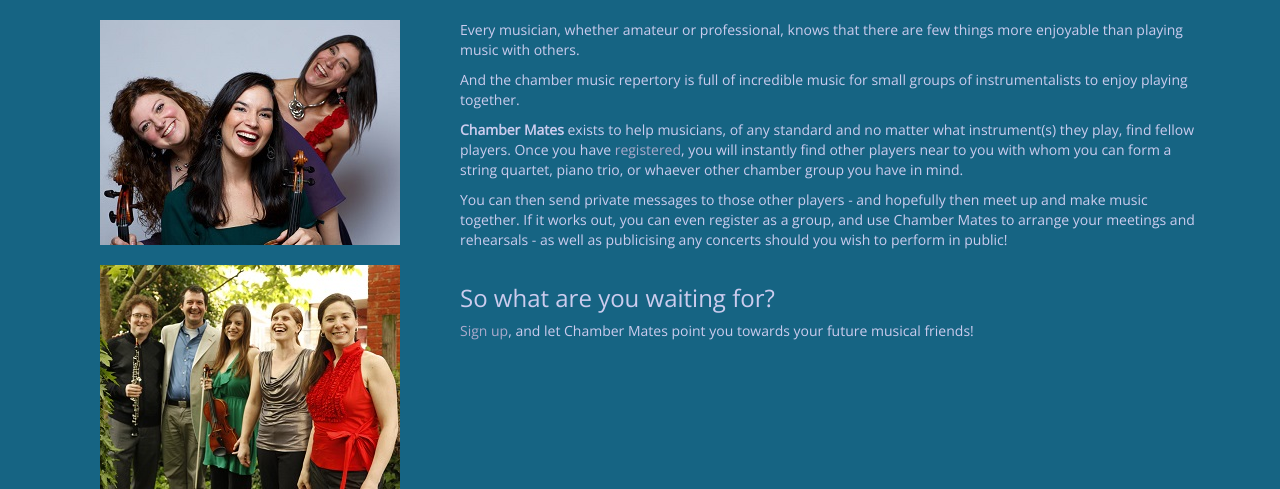
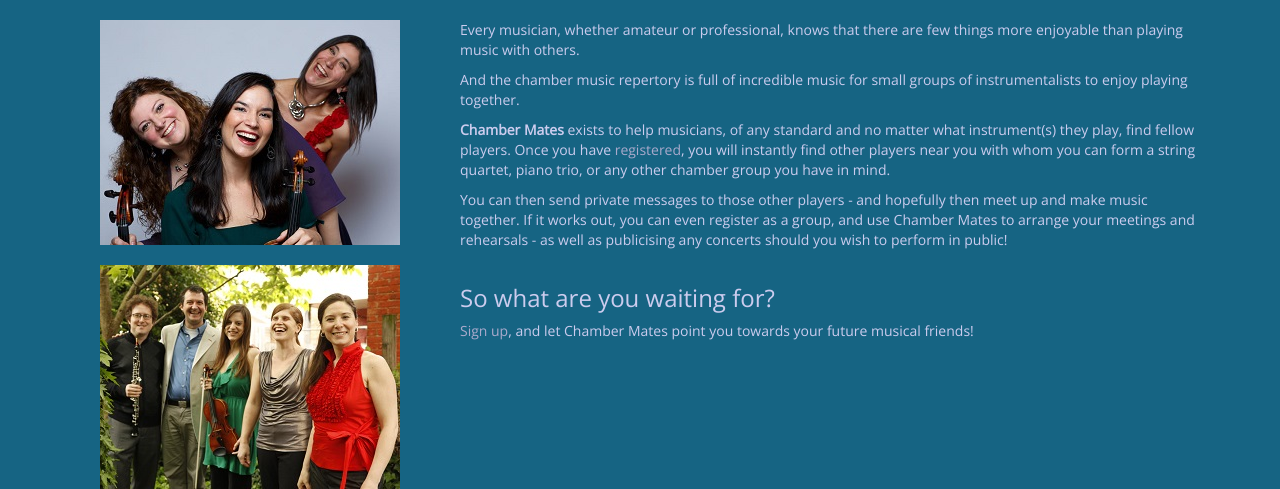
Before and after one commit to robinzigmond/chamber_mates, a Django app: page / in a window 1280 px wide. Shown: the part 50-539 px from the top of the page. Run offline with Django 3.2, Linux system fonts and the light colour scheme; parts of the project's set-up code (start-up, migrations or seed data) failed here and were passed over; some libraries are stand-ins or nearby versions.

Commit message:
fixed error in group setup form where an error message was being assigned to the wrong field. Also did a minor rewrite of part of homepage text, to fix some spelling/grammar errors.

```diff
--- a/groups/views.py
+++ b/groups/views.py
@@ -61,7 +61,7 @@ def new_group(request, username=""):
             try:
                 invited_user = User.objects.get(username=form.cleaned_data["invited_user"])
                 if invited_user == request.user:
-                    form.add_error("name", "You can't invite yourself!")
+                    form.add_error("invited_user", "You can't invite yourself!")
                 else:
                     group.save()
                     # It should be allowable for the "desired_instruments" field to be left blank
--- a/home/templates/home/home.html
+++ b/home/templates/home/home.html
@@ -9,7 +9,7 @@
             <div class="col-xs-12 col-sm-6 col-md-8">
                 <p>Every musician, whether amateur or professional, knows that there are few things more enjoyable than playing music with others.</p>
                 <p>And the chamber music repertory is full of incredible music for small groups of instrumentalists to enjoy playing together.</p>
-                <p><strong>Chamber Mates</strong> exists to help musicians, of any standard and no matter what instrument(s) they play, find fellow players. Once you have <a href="/register/">registered</a>, you will instantly find other players near to you with whom you can form a string quartet, piano trio, or whaever other chamber group you have in mind.</p>
+                <p><strong>Chamber Mates</strong> exists to help musicians, of any standard and no matter what instrument(s) they play, find fellow players. Once you have <a href="/register/">registered</a>, you will instantly find other players near you with whom you can form a string quartet, piano trio, or any other chamber group you have in mind.</p>
                 <p>You can then send private messages to those other players - and hopefully then meet up and make music together. If it works out, you can even register as a group, and use Chamber Mates to arrange your meetings and rehearsals - as well as publicising any concerts should you wish to perform in public!</p>
             </div>
         </div>
```
